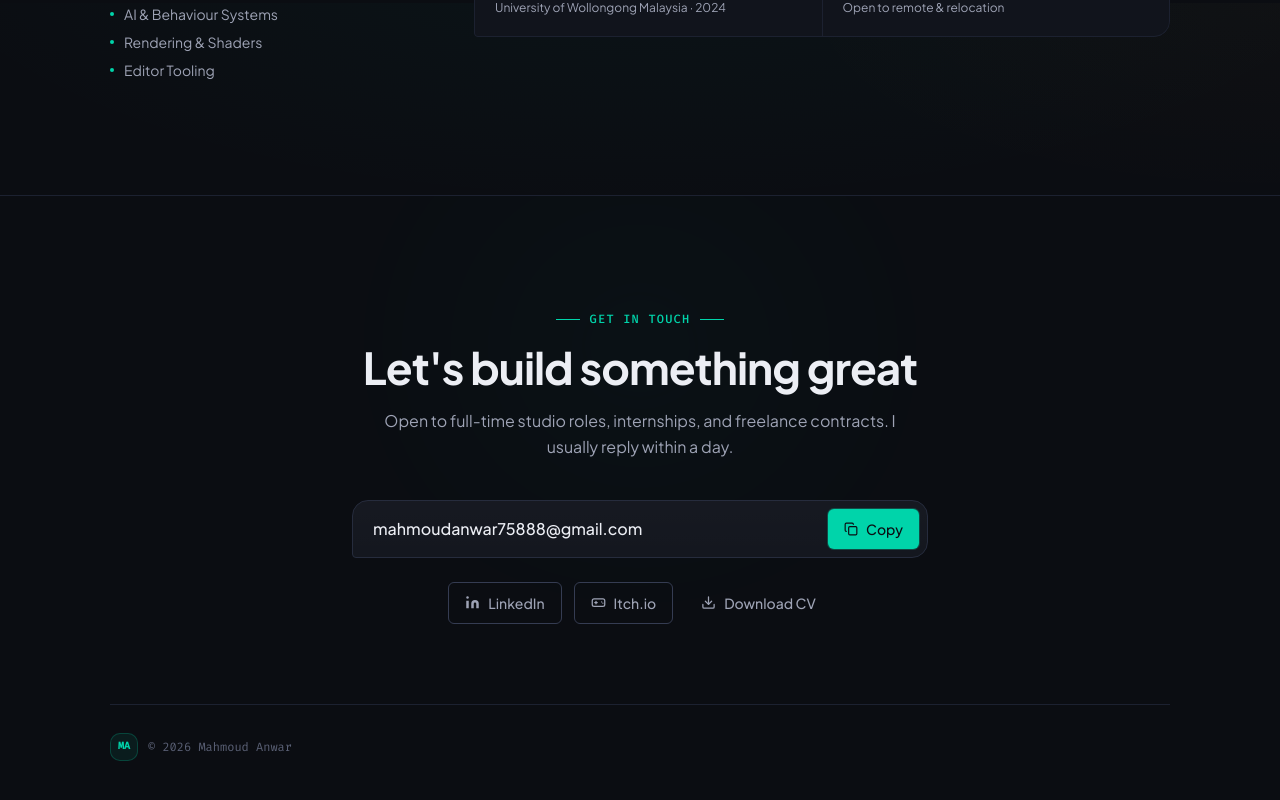
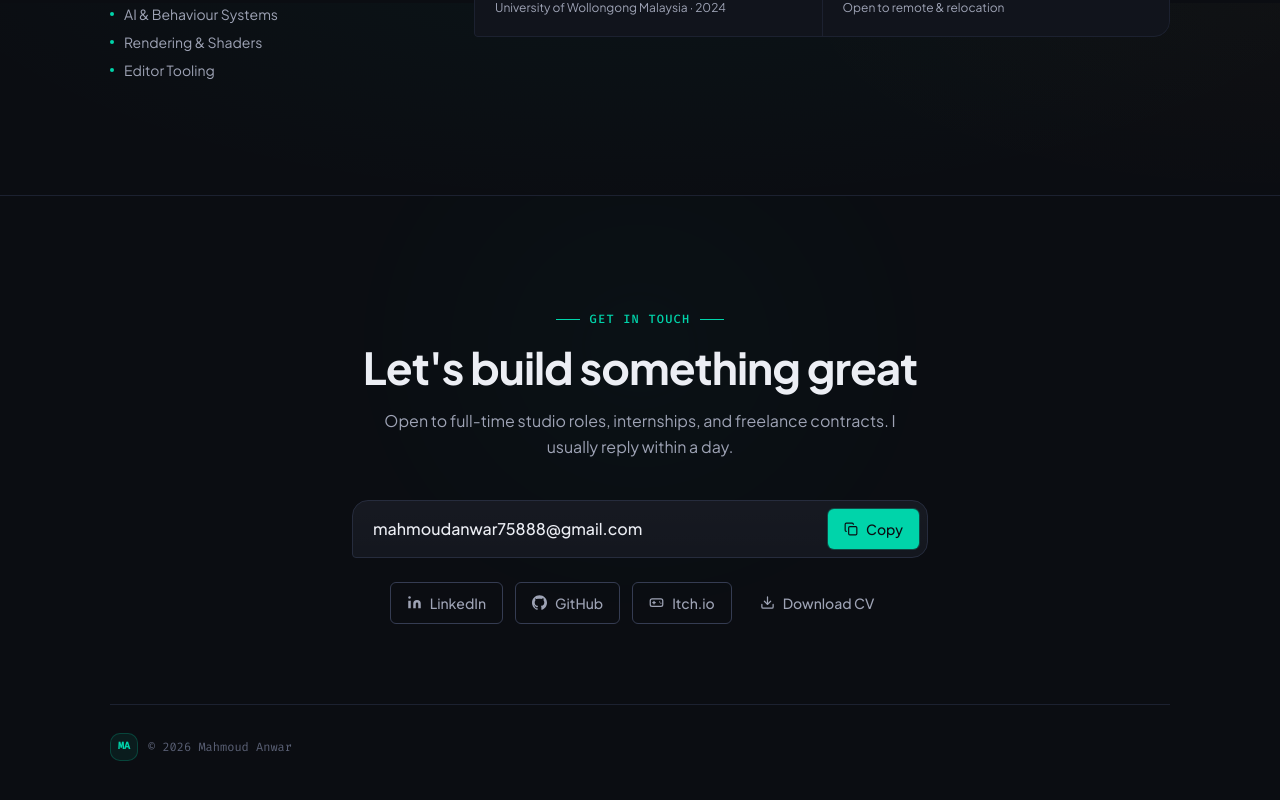
Before and after one commit to mahmoud1011/portfolio26, a Next.js app: page / in a window 1280 px wide. Shown: the part 5597-6397 px from the top of the page. Built offline with nearby package versions, Linux system fonts and the light colour scheme.

Commit message:
Added github in contact sec

```diff
--- a/src/components/sections/contact/ContactSection.tsx
+++ b/src/components/sections/contact/ContactSection.tsx
@@ -25,6 +25,14 @@ function LinkedInIcon({ size = 16 }: { size?: number }) {
     <svg width={size} height={size} viewBox="0 0 24 24" fill="currentColor" aria-hidden="true">
       <path d="M16 8a6 6 0 016 6v7h-4v-7a2 2 0 00-2-2 2 2 0 00-2 2v7h-4v-7a6 6 0 016-6zM2 9h4v12H2z" />
       <circle cx="4" cy="4" r="2" />
+    </svg>
+  );
+}
+
+function GitHubIcon({ size = 16 }: { size?: number }) {
+  return (
+    <svg width={size} height={size} viewBox="0 0 24 24" fill="currentColor" aria-hidden="true">
+      <path d="M12 0.2975c-6.627 0-12 5.373-12 12 0 5.303 3.438 9.8 8.205 11.387.6.113.82-.258.82-.577 0-.285-.01-1.04-.015-2.04-3.338.724-4.042-1.61-4.042-1.61-.546-1.387-1.333-1.757-1.333-1.757-1.091-.745.083-.729.083-.729 1.205.085 1.838 1.237 1.838 1.237 1.07 1.834 2.809 1.304 3.495.997.108-.775.418-1.305.76-1.605-2.665-.3-5.466-1.334-5.466-5.93 0-1.31.467-2.385 1.235-3.225-.123-.303-.535-1.523.117-3.176 0 0 1.008-.322 3.3 1.23.957-.266 1.983-.399 3.003-.405 1.02.006 2.047.139 3.006.405 2.29-1.552 3.296-1.23 3.296-1.23.654 1.653.242 2.873.12 3.176.77.84 1.234 1.915 1.234 3.225 0 4.61-2.804 5.625-5.475 5.92.43.37.81 1.096.81 2.21 0 1.596-.015 2.884-.015 3.277 0 .319.216.694.825.576C20.565 22.092 24 17.592 24 12.2975c0-6.627-5.373-12-12-12z" />
     </svg>
   );
 }
@@ -83,6 +91,10 @@ export function ContactSection() {
                  className="inline-flex items-center gap-2 px-4 py-2.5 text-sm font-medium rounded-sm border border-border-strong text-text-secondary hover:text-accent hover:border-accent-border hover:bg-accent-muted transition-all duration-200 focus-visible:outline-none focus-visible:shadow-focus">
                 <LinkedInIcon size={15} /> LinkedIn
               </a>
+              <a role="listitem" href="https://github.com/mahmoud1011" target="_blank" rel="noopener noreferrer" aria-label="View GitHub profile (opens in new tab)"
+                 className="inline-flex items-center gap-2 px-4 py-2.5 text-sm font-medium rounded-sm border border-border-strong text-text-secondary hover:text-accent hover:border-accent-border hover:bg-accent-muted transition-all duration-200 focus-visible:outline-none focus-visible:shadow-focus">
+                <GitHubIcon size={15} /> GitHub
+              </a>
               <a role="listitem" href="https://anwar10.itch.io/" target="_blank" rel="noopener noreferrer" aria-label="View games on Itch.io (opens in new tab)"
                  className="inline-flex items-center gap-2 px-4 py-2.5 text-sm font-medium rounded-sm border border-border-strong text-text-secondary hover:text-accent hover:border-accent-border hover:bg-accent-muted transition-all duration-200 focus-visible:outline-none focus-visible:shadow-focus">
                 <GameControllerIcon size={15} /> Itch.io
--- a/src/content/meta.ts
+++ b/src/content/meta.ts
@@ -35,6 +35,12 @@ export const contactLinks: ContactLink[] = [
     external: true,
   },
   {
+    label: "GitHub",
+    href: "https://github.com/mahmoud1011",
+    icon: "github",
+    external: true,
+  },
+  {
     label: "Itch.io",
     href: "https://anwar10.itch.io/",
     icon: "itch",
@@ -62,6 +68,7 @@ export const structuredData = {
   },
   sameAs: [
     "https://www.linkedin.com/in/mahmoud-anwar10",
+    "https://github.com/mahmoud1011",
     "https://anwar10.itch.io/",
   ],
 };
```
